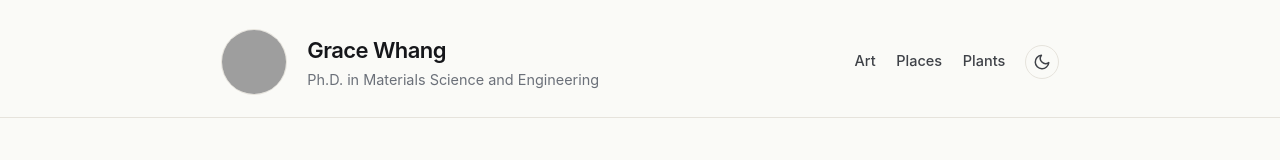
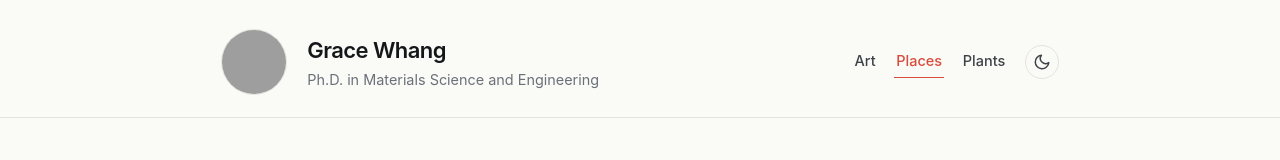
Before and after one commit to gracewhang/gracewhang, a Next.js app: page /places in a window 1280 px wide. Shown: the top 160 px of the page. Built offline with nearby package versions, Linux system fonts and the light colour scheme; grey boxes are pictures that could not be loaded.

Commit message:
style: fix layout

```diff
--- a/app/layout.tsx
+++ b/app/layout.tsx
@@ -4,6 +4,7 @@ import Image from "next/image";
 import { siteConfig } from "@/content/site.config";
 import { ThemeToggle } from "@/components/ThemeToggle";
 import { NoFlashTheme } from "@/components/NoFlashTheme";
+import { SiteNav } from "@/components/SiteNav";
 import "./globals.css";
 
 export const metadata: Metadata = {
@@ -56,17 +57,7 @@ export default function RootLayout({
               </p>
             </div>
             <div className="flex items-center gap-[18px] max-[640px]:w-full max-[640px]:justify-center">
-              <nav className="flex flex-wrap gap-4 max-[640px]:justify-center">
-                {siteConfig.nav.map((item) => (
-                  <Link
-                    key={item.href}
-                    href={item.href}
-                    className="border-b-[1.5px] border-transparent px-0.5 py-1 text-[14.5px] font-medium text-fg-soft transition-colors duration-[160ms] hover:border-accent hover:text-accent hover:no-underline"
-                  >
-                    {item.label}
-                  </Link>
-                ))}
-              </nav>
+              <SiteNav />
               <ThemeToggle />
             </div>
           </div>
--- /dev/null
+++ b/components/SiteNav.tsx
@@ -0,0 +1,32 @@
+"use client";
+
+import Link from "next/link";
+import { usePathname } from "next/navigation";
+import { siteConfig } from "@/content/site.config";
+
+export function SiteNav() {
+  const pathname = usePathname();
+
+  return (
+    <nav className="flex flex-wrap gap-4 max-[640px]:justify-center">
+      {siteConfig.nav.map((item) => {
+        const isActive =
+          pathname === item.href || pathname.startsWith(`${item.href}/`);
+        return (
+          <Link
+            key={item.href}
+            href={item.href}
+            aria-current={isActive ? "page" : undefined}
+            className={`border-b-[1.5px] px-0.5 py-1 text-[14.5px] font-medium transition-colors duration-[160ms] hover:border-accent hover:text-accent hover:no-underline ${
+              isActive
+                ? "border-accent text-accent"
+                : "border-transparent text-fg-soft"
+            }`}
+          >
+            {item.label}
+          </Link>
+        );
+      })}
+    </nav>
+  );
+}
--- a/components/gallery/SectionNav.tsx
+++ b/components/gallery/SectionNav.tsx
@@ -1,10 +1,12 @@
 "use client";
 
+import { usePathname } from "next/navigation";
 import { useEffect, useState } from "react";
 
 type Item = { id: string; label: string };
 
 export function SectionNav() {
+  const pathname = usePathname();
   const [items, setItems] = useState<Item[]>([]);
   const [activeId, setActiveId] = useState<string | null>(null);
 
@@ -17,7 +19,7 @@ export function SectionNav() {
       label: el.dataset.sectionLabel || el.id,
     }));
     setItems(list);
-    if (list.length > 0) setActiveId(list[0].id);
+    setActiveId(list[0]?.id ?? null);
     if (els.length === 0) return;
 
     const observer = new IntersectionObserver(
@@ -33,7 +35,7 @@ export function SectionNav() {
     );
     els.forEach((el) => observer.observe(el));
     return () => observer.disconnect();
-  }, []);
+  }, [pathname]);
 
   if (items.length < 2) return null;
 
```
